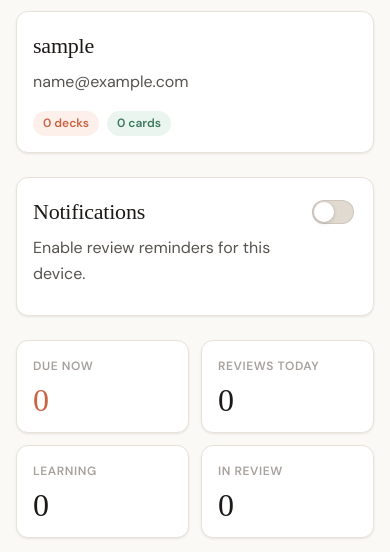
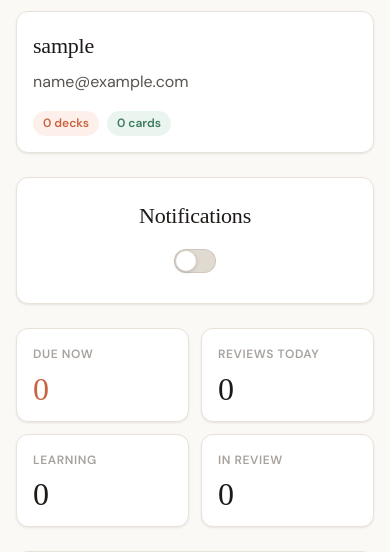
Before and after one commit to meshwho/FlashCardsWebsite, a Django app: page /profile/ in a window 390 px wide. Shown: the part 173-725 px from the top of the page. Run offline with Django 5.2, Linux system fonts and the light colour scheme; the visitor is signed in with stand-in values (Sample User, id 1); data that the repository does not hold is empty; parts of the project's set-up code (start-up, migrations or seed data) failed here and were passed over; some web fonts are replaced.

Commit message:
Notifications toggle is now fixed

```diff
--- a/static/css/site.css
+++ b/static/css/site.css
@@ -1590,3 +1590,29 @@ body::-webkit-scrollbar {
         font-size: 0.9rem;
     }
 }
+
+.notifications-head h2 {
+    margin-bottom: 0;
+}
+
+@media (max-width: 640px) {
+    .notifications-head {
+        align-items: center;
+        gap: 12px;
+    }
+
+    .notifications-subtitle,
+    .notification-status {
+        display: none;
+    }
+
+    .notifications-card {
+        padding-top: 20px;
+        padding-bottom: 20px;
+    }
+
+    .notification-switch {
+        flex-shrink: 0;
+        margin-top: 0;
+    }
+}
--- a/templates/study/profile.html
+++ b/templates/study/profile.html
@@ -20,14 +20,9 @@
         </div>
     </div>
 </div>
-<div class="card fade-in-2" style="margin-bottom: 24px;">
-    <div class="settings-head">
-        <div>
-            <h2 style="margin-bottom: 6px;">Notifications</h2>
-            <p class="subtitle" style="margin-bottom: 0;">
-                Enable review reminders for this device.
-            </p>
-        </div>
+<div class="card fade-in-2 notifications-card" style="margin-bottom: 24px;">
+    <div class="profile-hero notifications-head">
+        <h2 style="margin-bottom: 0;">Notifications</h2>
 
         <label class="notification-switch" for="enable-notifications-btn">
             <input type="checkbox" id="enable-notifications-btn">
@@ -35,7 +30,11 @@
         </label>
     </div>
 
-    <p class="notification-status" id="notification-status" style="margin-top: 12px;"></p>
+    <p class="subtitle notifications-subtitle" style="margin-top: 10px; margin-bottom: 0;">
+        Enable review reminders for this device.
+    </p>
+
+    <p class="notification-status" id="notification-status" style="margin-top: 10px;"></p>
 </div>
 <div class="stats-row fade-in-2">
     <div class="stat-card">
```
